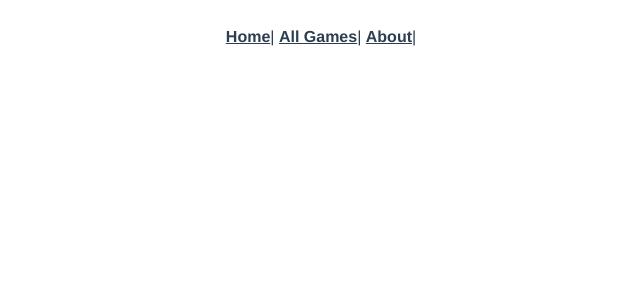
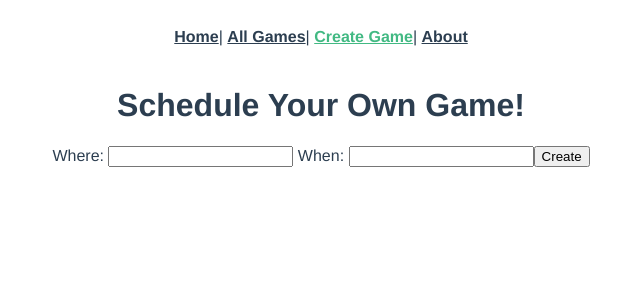
Before and after one commit to ernestomelchor/capstone_frontend_vuejs, a Vue app: page /games/new in a window 1280 px wide. Shown: the top 300 px of the page, without its empty margins (319-959 px from the left). Built offline with nearby package versions, Linux system fonts and the light colour scheme; the HTML template or start-up script is replaced by a standard one.

Commit message:
begin creating ability to create new game, I want dropdown list to be dynamic so it can pull from soccer fields that  already exist in the database

```diff
--- a/package.json
+++ b/package.json
@@ -10,7 +10,8 @@
     "axios": "^0.19.2",
     "core-js": "^3.6.4",
     "vue": "^2.6.11",
-    "vue-router": "^3.1.6"
+    "vue-router": "^3.1.6",
+    "vue2-filters": "^0.11.0"
   },
   "devDependencies": {
     "@vue/cli-plugin-babel": "~4.3.0",
--- a/src/App.vue
+++ b/src/App.vue
@@ -3,7 +3,8 @@
     <div id="nav">
       <router-link to="/">Home</router-link>|
       <router-link to="/games">All Games</router-link>|
-      <router-link to="/about">About</router-link>|
+      <router-link to="/games/new">Create Game</router-link>|
+      <router-link to="/about">About</router-link>
     </div>
     <router-view />
   </div>
--- a/src/router/index.js
+++ b/src/router/index.js
@@ -2,6 +2,7 @@ import Vue from "vue";
 import VueRouter from "vue-router";
 import Home from "../views/Home.vue";
 import GamesIndex from "../views/GamesIndex.vue";
+import GamesNew from "../views/GamesNew.vue";
 
 Vue.use(VueRouter);
 
@@ -25,6 +26,11 @@ const routes = [
     name: "games-index",
     component: GamesIndex,
   },
+  {
+    path: "/games/new",
+    name: "games-new",
+    component: GamesNew,
+  },
 ];
 
 const router = new VueRouter({
--- a/src/views/GamesIndex.vue
+++ b/src/views/GamesIndex.vue
@@ -21,7 +21,7 @@
       </p>
       <!-- Insert Buttons Here -->
       <div>
-        <button>See More Game Info</button>
+        <button>See More Info</button>
       </div>
       <br />
       <div>
@@ -40,7 +40,7 @@ import axios from "axios";
 export default {
   data: function() {
     return {
-      message: "Come Play!",
+      message: "Come Join a Game!",
       games: []
     };
   },
--- /dev/null
+++ b/src/views/GamesNew.vue
@@ -0,0 +1,48 @@
+<template>
+  <div class="container">
+    <h1>Schedule Your Own Game!</h1>
+    <form v-on:submit.prevent="createGame()">
+      <ul>
+        <li v-for="error in errors">{{ error }}</li>
+      </ul>
+      Where:
+      <input type="list" v-model="newFieldId" />
+      When:
+      <input type="text" v-model="newDateTime" />
+      <input type="submit" value="Create" />
+    </form>
+  </div>
+</template>
+
+<script>
+import axios from "axios";
+
+export default {
+  data: function() {
+    return {
+      newFieldId: "",
+      newDateTime: "",
+      newPhotoHeight: "",
+      errors: [],
+    };
+  },
+  created: function() {},
+  methods: {
+    createGame: function() {
+      var params = {
+        field_id: this.newFieldId,
+        date_time: this.newDateTime,
+      };
+      axios
+        .post("/api/games", params)
+        .then((response) => {
+          this.$router.push("/games");
+        })
+        .catch((error) => {
+          console.log(error.response);
+          this.errors = error.response.data.errors;
+        });
+    },
+  },
+};
+</script>
```
Also changed, not shown: 1 other file (tests, documents, lock files or other folders).
